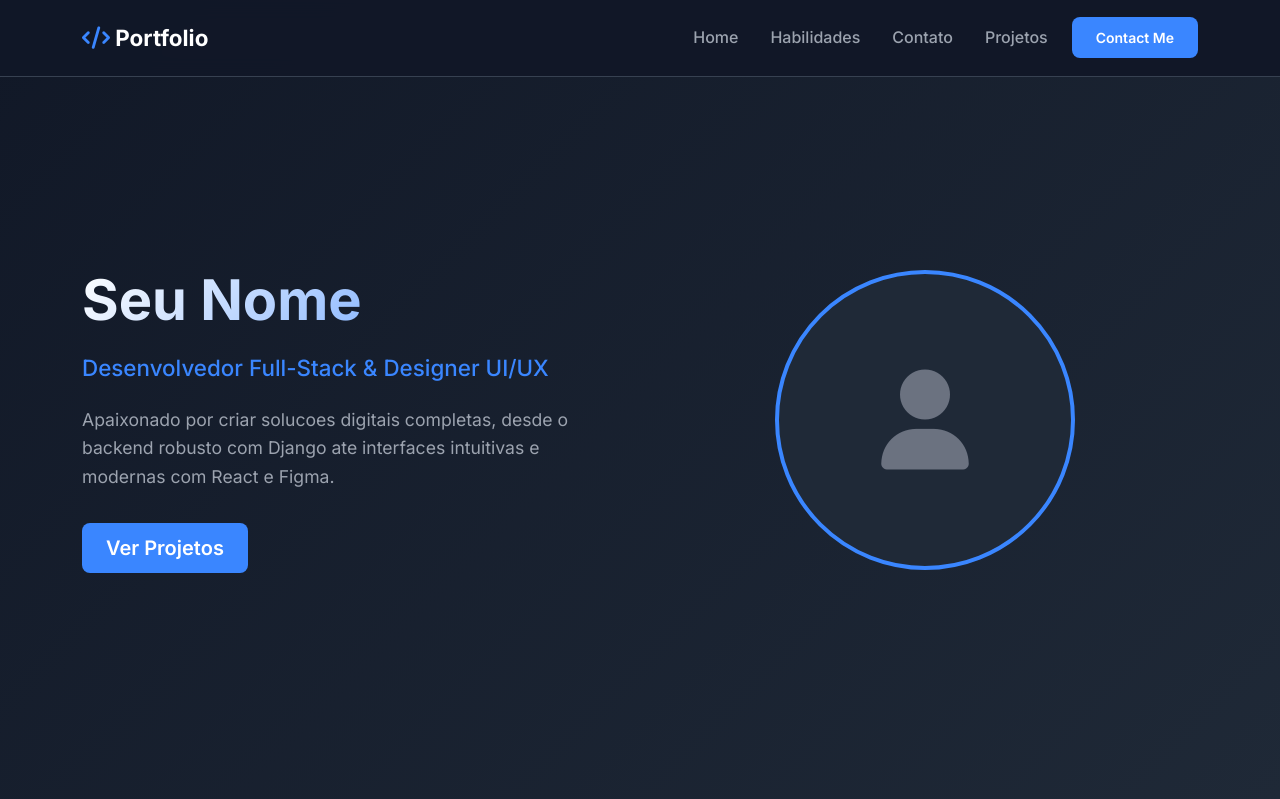
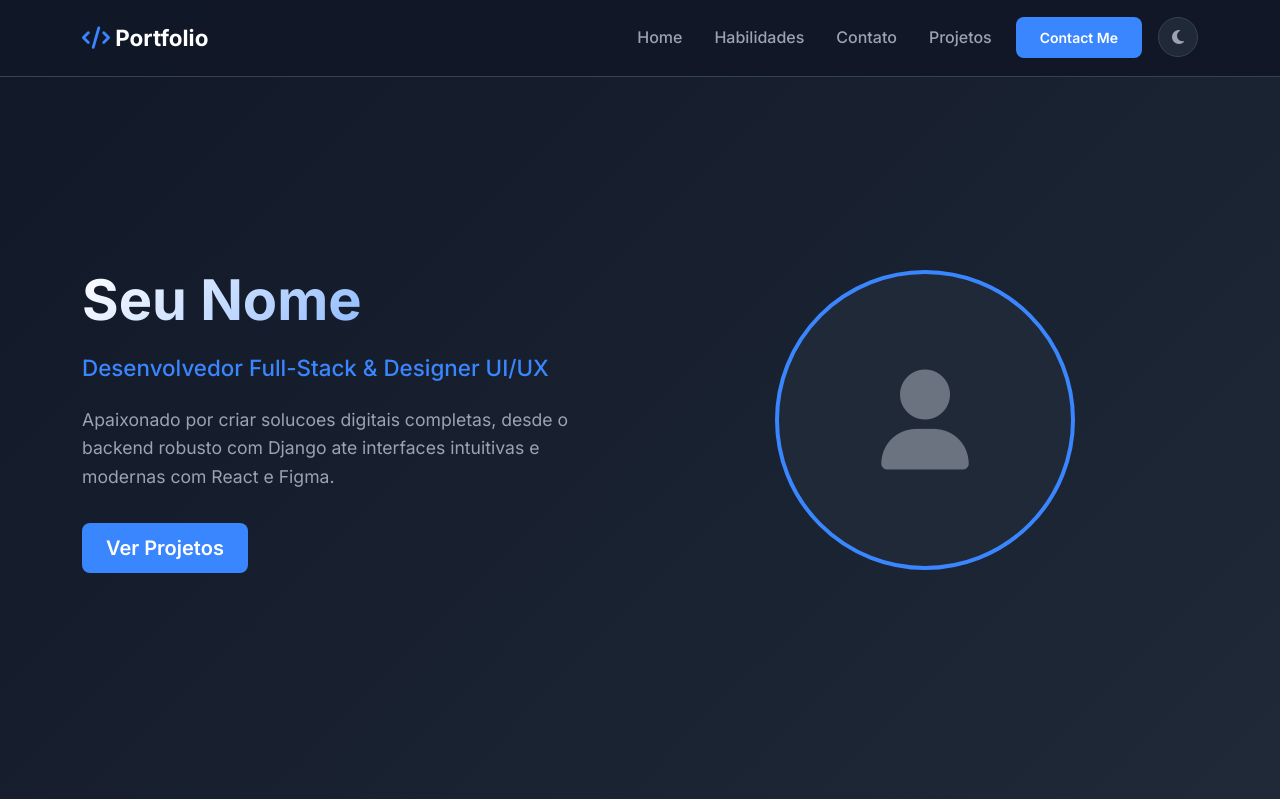
Before and after one commit to pe-odake/Portifolio, a Django app: template portfolio/templates/portfolio/home.html in a window 1280 px wide. Shown: the top 799 px of the page. Run offline with Django 5.2, Linux system fonts and the light colour scheme; the template is opened without the code that fills it, so the values that code supplies are empty.

Commit message:
Add theme switching and update skill display to use icons
Implement dark/light mode toggle functionality, update skill card styling to display icons above names, and fix model referencing.

Replit-Commit-Author: Agent
Replit-Commit-Session-Id: a7939ad3-c4c9-490e-9753-13dd1f859bcb
Replit-Commit-Checkpoint-Type: intermediate_checkpoint
Replit-Commit-Event-Id: ea34bd52-ac13-4138-ade6-78be977a4bb9
Replit-Helium-Checkpoint-Created: true

```diff
--- a/portfolio/models.py
+++ b/portfolio/models.py
@@ -50,7 +50,7 @@ class Skill(models.Model):
         ordering = ['ordem']
 
     def __str__(self):
-        return f"{self.nome} - {self.categoria}"
+        return self.nome
 
 class Curso(models.Model):
     nome = models.CharField(max_length=200)
--- a/portfolio/static/portfolio/css/style.css
+++ b/portfolio/static/portfolio/css/style.css
@@ -11,6 +11,24 @@
     --success: #10B981;
     --warning: #F59E0B;
     --danger: #EF4444;
+    --navbar-bg: rgba(17, 24, 39, 0.95);
+    --skill-card-bg: #1F2937;
+    --skill-card-border: #374151;
+    --skill-name-color: #FFFFFF;
+}
+
+[data-theme="light"] {
+    --bg-dark: #F8FAFC;
+    --bg-card: #FFFFFF;
+    --bg-card-hover: #F1F5F9;
+    --text-primary: #1E293B;
+    --text-secondary: #64748B;
+    --text-muted: #94A3B8;
+    --border-color: #E2E8F0;
+    --navbar-bg: rgba(255, 255, 255, 0.95);
+    --skill-card-bg: #FFFFFF;
+    --skill-card-border: #E2E8F0;
+    --skill-name-color: #1E293B;
 }
 
 * {
@@ -27,10 +45,47 @@ body {
 }
 
 .navbar {
-    background: rgba(17, 24, 39, 0.95) !important;
+    background: var(--navbar-bg) !important;
     backdrop-filter: blur(10px);
     padding: 15px 0;
     border-bottom: 1px solid var(--border-color);
+}
+
+.theme-toggle {
+    width: 40px;
+    height: 40px;
+    border-radius: 50%;
+    background: var(--bg-card);
+    border: 1px solid var(--border-color);
+    display: flex;
+    align-items: center;
+    justify-content: center;
+    cursor: pointer;
+    transition: all 0.3s ease;
+}
+
+.theme-toggle:hover {
+    background: var(--primary);
+    border-color: var(--primary);
+}
+
+.theme-toggle:hover i {
+    color: white;
+}
+
+.theme-toggle i {
+    color: var(--text-secondary);
+    font-size: 16px;
+    transition: all 0.3s ease;
+}
+
+[data-theme="light"] .navbar-brand,
+[data-theme="light"] .nav-link {
+    color: var(--text-primary) !important;
+}
+
+[data-theme="light"] .nav-link:hover {
+    color: var(--primary) !important;
 }
 
 .navbar-brand {
--- a/portfolio/static/portfolio/js/main.js
+++ b/portfolio/static/portfolio/js/main.js
@@ -22,6 +22,37 @@ document.addEventListener('DOMContentLoaded', function() {
             navbar.classList.remove('scrolled');
         }
     });
+
+    const themeToggle = document.getElementById('themeToggle');
+    const themeIcon = document.getElementById('themeIcon');
+    const html = document.documentElement;
+
+    const savedTheme = localStorage.getItem('theme') || 'dark';
+    html.setAttribute('data-theme', savedTheme);
+    updateThemeIcon(savedTheme);
+
+    if (themeToggle) {
+        themeToggle.addEventListener('click', function() {
+            const currentTheme = html.getAttribute('data-theme');
+            const newTheme = currentTheme === 'dark' ? 'light' : 'dark';
+
+            html.setAttribute('data-theme', newTheme);
+            localStorage.setItem('theme', newTheme);
+            updateThemeIcon(newTheme);
+        });
+    }
+
+    function updateThemeIcon(theme) {
+        if (themeIcon) {
+            if (theme === 'dark') {
+                themeIcon.classList.remove('fa-sun');
+                themeIcon.classList.add('fa-moon');
+            } else {
+                themeIcon.classList.remove('fa-moon');
+                themeIcon.classList.add('fa-sun');
+            }
+        }
+    }
 
     const skillsCarousel = document.getElementById('skillsCarousel');
     if (skillsCarousel) {
--- a/portfolio/templates/portfolio/base.html
+++ b/portfolio/templates/portfolio/base.html
@@ -29,6 +29,11 @@
                     <li class="nav-item ms-2">
                         <a class="btn btn-primary btn-sm" href="{% url 'contato' %}">Contact Me</a>
                     </li>
+                    <li class="nav-item ms-3">
+                        <button class="theme-toggle" id="themeToggle" aria-label="Alternar tema">
+                            <i class="fas fa-moon" id="themeIcon"></i>
+                        </button>
+                    </li>
                 </ul>
             </div>
         </div>
--- a/portfolio/templates/portfolio/home.html
+++ b/portfolio/templates/portfolio/home.html
@@ -47,13 +47,15 @@
             <div class="skills-carousel" id="skillsCarousel">
                 {% for skill in skills %}
                 <div class="skill-card">
-                    {% if perfil and perfil.foto %}
                     <div class="skill-icon">
-                         <img src="{{ skill.imagem }}" alt="Post image" />
+                        {% if skill.imagem %}
+                        <img src="{{ skill.imagem.url }}" alt="{{ skill.nome }}">
+                        {% else %}
+                        <i class="fas fa-code"></i>
+                        {% endif %}
                     </div>
-                    {% endif %}
+                    <span class="skill-name">{{ skill.nome }}</span>
                 </div>
-                {{ skill.imagem }}
                 {% empty %}
                 <p class="text-muted">Nenhuma habilidade cadastrada ainda.</p>
                 {% endfor %}
```
Also changed, not shown: other parts of portfolio/static/portfolio/css/style.css (+22 -13 lines), 2 other files.
